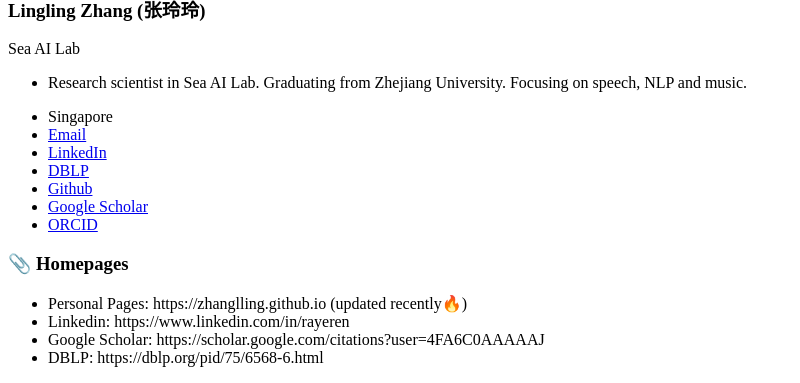
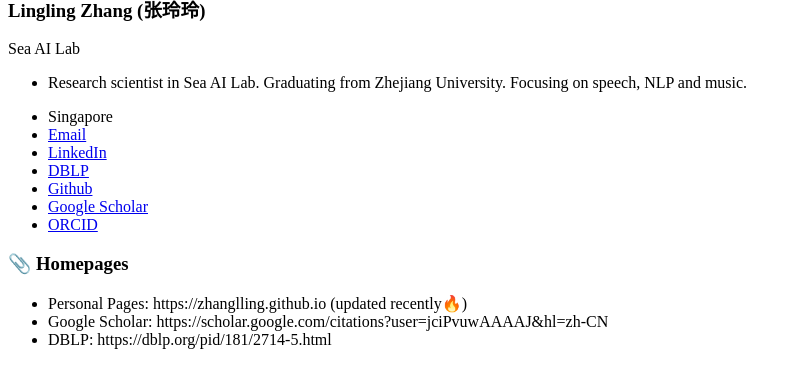
Before and after one commit to zhang-lingling/zhang-lingling.github.io, a Jekyll site: the page built from _pages/includes/homepage.md, in a window 1280 px wide, cut to the strip 530-913 px from the top of the page. Shown: the whole strip, without its empty margins (0-800 px from the left). Built offline with Jekyll 4.4.1, drawn with Linux system fonts in a browser that asks for light colours; our own code applies the rules of GitHub Pages for plain Markdown files; part of the change alters nothing that is shown.

Commit message:
Update homepage.md

```diff
--- a/_pages/includes/homepage.md
+++ b/_pages/includes/homepage.md
@@ -1,5 +1,4 @@
 # 📎 Homepages
 - Personal Pages: https://zhanglling.github.io (updated recently🔥)
-- Linkedin: https://www.linkedin.com/in/rayeren
-- Google Scholar: https://scholar.google.com/citations?user=4FA6C0AAAAAJ
-- DBLP: https://dblp.org/pid/75/6568-6.html
+- Google Scholar: https://scholar.google.com/citations?user=jciPvuwAAAAJ&hl=zh-CN
+- DBLP: https://dblp.org/pid/181/2714-5.html
```
